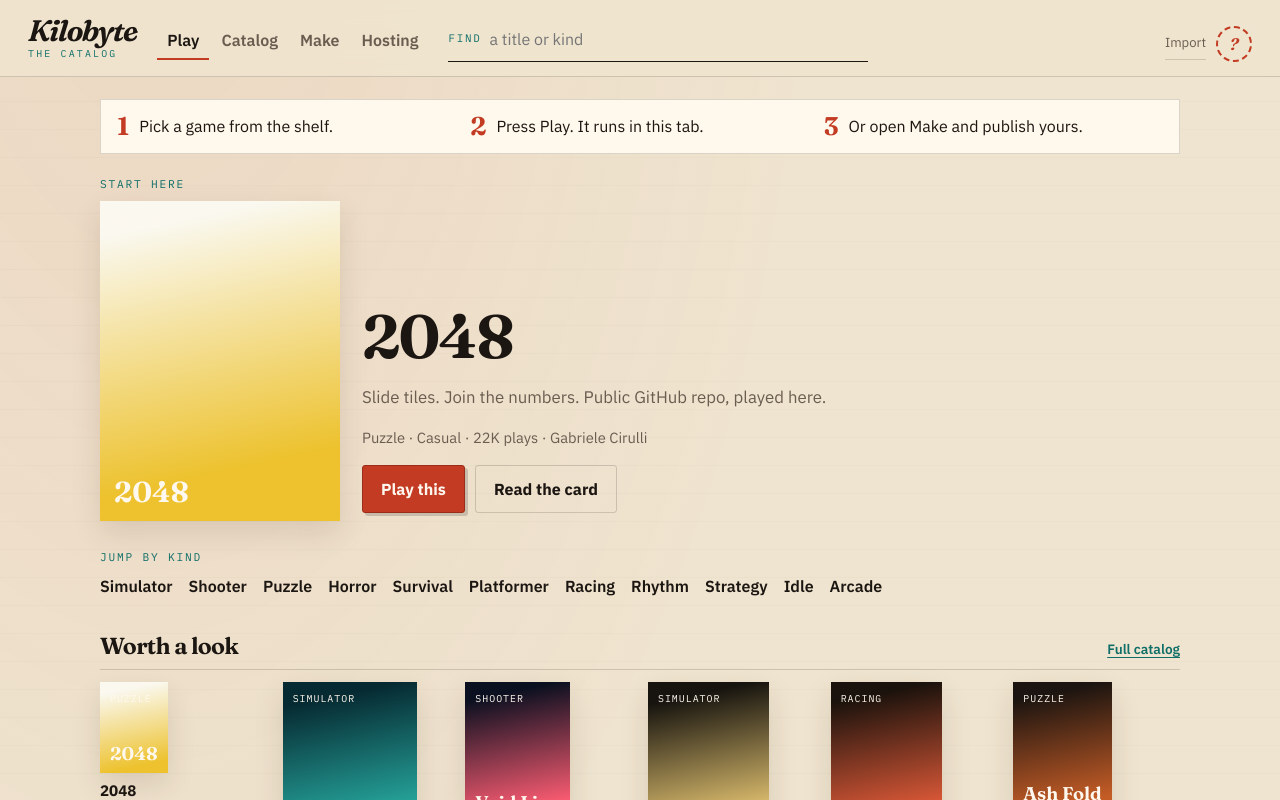
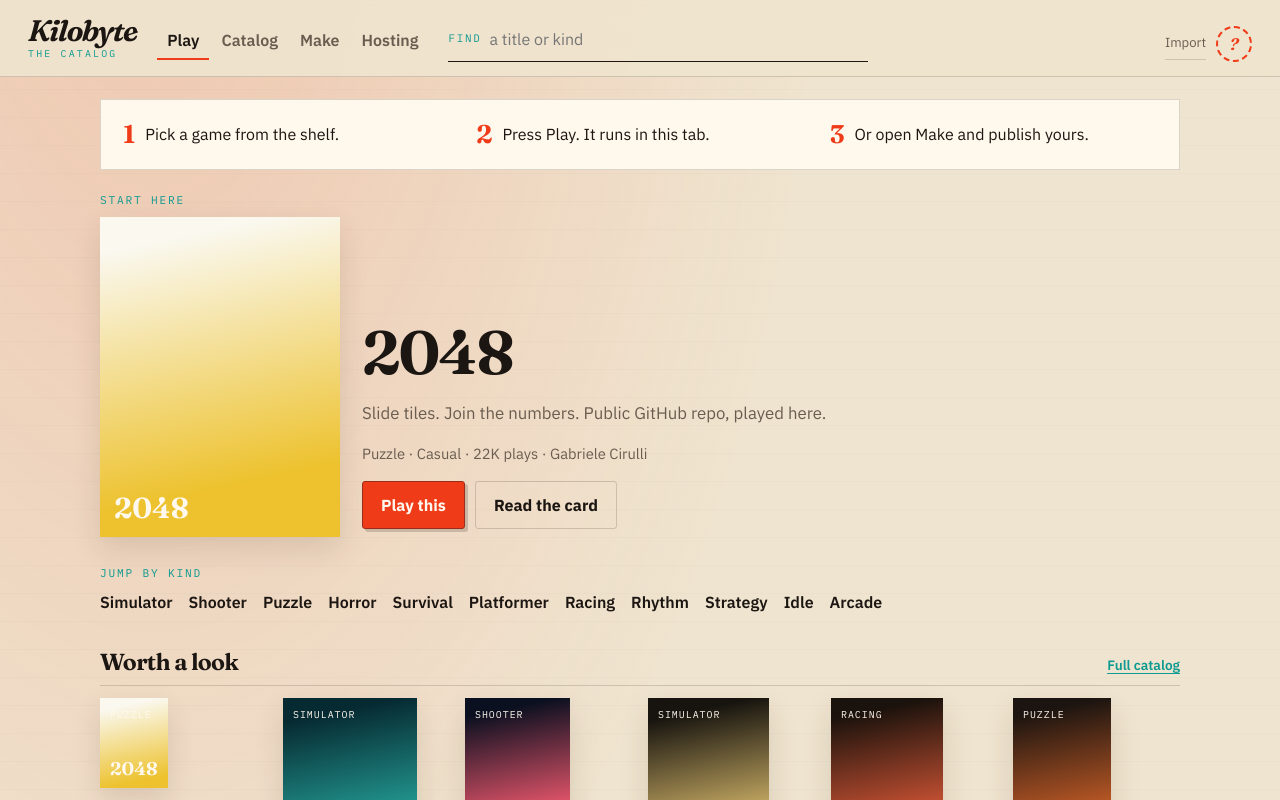
Before and after one commit to michaelnjoku347/KiloByte, a React (Vite) app: page / in a window 1280 px wide. Shown: the top 800 px of the page. Built offline with nearby package versions, Linux system fonts and the light colour scheme.

Commit message:
Make the catalog react to the pointer without changing stack.
Plates and posters tilt toward the cursor, stamps lift on press, shelves stagger in, and accents run hotter. Still TypeScript and React — CSS already covers this kind of motion.

```diff
--- a/src/App.css
+++ b/src/App.css
@@ -947,6 +947,295 @@ h2 {
   font-size: 0.9rem;
 }
 
+.topbar,
+.panel,
+.howto,
+.you-card,
+.dropzone,
+.index-table tbody tr,
+.field input,
+.field textarea {
+  transition:
+    background-color 0.35s ease,
+    color 0.35s ease,
+    border-color 0.35s ease,
+    box-shadow 0.2s ease,
+    transform 0.2s ease;
+}
+
+.nav button,
+.filters button {
+  position: relative;
+  transition: color 0.2s ease, border-color 0.2s ease;
+}
+
+.nav button:hover,
+.filters button:hover {
+  color: var(--ember);
+}
+
+.wordmark {
+  transition: transform 0.2s ease, color 0.2s ease;
+}
+
+.wordmark:hover span {
+  color: var(--ember);
+}
+
+.seal {
+  transition:
+    transform 0.2s ease,
+    background-color 0.2s ease,
+    color 0.2s ease,
+    box-shadow 0.2s ease,
+    border-color 0.2s ease;
+}
+
+.seal:hover {
+  transform: rotate(-10deg) scale(1.08);
+  box-shadow: 0 0 0 5px color-mix(in srgb, var(--ember) 22%, transparent);
+}
+
+.primary-btn,
+.play-btn,
+.ghost-btn {
+  position: relative;
+  overflow: hidden;
+  transition:
+    transform 0.14s ease,
+    box-shadow 0.14s ease,
+    filter 0.14s ease,
+    background-color 0.2s ease,
+    color 0.2s ease,
+    border-color 0.2s ease;
+}
+
+.primary-btn:hover,
+.play-btn:hover {
+  transform: translate(-2px, -2px);
+  box-shadow: 6px 6px 0 var(--stamp-edge);
+  filter: saturate(1.2) brightness(1.05);
+}
+
+.primary-btn:active,
+.play-btn:active {
+  transform: translate(2px, 2px);
+  box-shadow: 0 0 0 var(--stamp-edge);
+  filter: none;
+}
+
+.ghost-btn:hover {
+  border-color: var(--ember);
+  color: var(--ember);
+  transform: translate(-1px, -1px);
+}
+
+.howto li {
+  padding: 8px 6px;
+  border-radius: 4px;
+  transition: transform 0.2s ease, background-color 0.2s ease;
+}
+
+.howto li:hover {
+  transform: translateX(6px);
+  background: var(--bg-2);
+}
+
+.howto strong {
+  transition: transform 0.2s ease;
+  display: inline-block;
+}
+
+.howto li:hover strong {
+  transform: scale(1.12) rotate(-6deg);
+}
+
+.kind-link,
+.chip {
+  background-image: linear-gradient(var(--ember), var(--ember));
+  background-size: 0 2px;
+  background-position: 0 100%;
+  background-repeat: no-repeat;
+  transition: background-size 0.22s ease, color 0.22s ease, border-color 0.22s ease;
+}
+
+.kind-link:hover,
+.kind-on,
+.prompt-row .chip:hover {
+  background-size: 100% 2px;
+  color: var(--ember);
+}
+
+.prompt-row .chip {
+  transition:
+    transform 0.14s ease,
+    background-color 0.2s ease,
+    color 0.2s ease,
+    border-color 0.2s ease;
+}
+
+.prompt-row .chip:hover {
+  transform: translateY(-2px);
+}
+
+.prompt-row .chip-on:hover {
+  color: var(--on-plate);
+}
+
+.lead-poster,
+.dossier-poster,
+.plate-face {
+  overflow: hidden;
+  position: relative;
+}
+
+.tilt {
+  --px: 0;
+  --py: 0;
+  transform: perspective(820px) rotateY(calc(var(--px) * 10deg)) rotateX(calc(var(--py) * -9deg))
+    translateZ(0);
+  transition: transform 0.18s ease-out, box-shadow 0.18s ease;
+  will-change: transform;
+}
+
+.tilt:hover {
+  box-shadow: 0 24px 44px rgba(58, 36, 16, 0.28);
+}
+
+.tilt::after {
+  content: '';
+  pointer-events: none;
+  position: absolute;
+  inset: 0;
+  background: linear-gradient(
+    118deg,
+    transparent 32%,
+    rgba(255, 255, 255, 0.34) 50%,
+    transparent 68%
+  );
+  opacity: 0;
+  transform: translateX(calc(var(--px) * 28%)) translateY(calc(var(--py) * 12%));
+  transition: opacity 0.2s ease;
+}
+
+.tilt:hover::after {
+  opacity: 1;
+}
+
+.plate {
+  --stagger: 0;
+  animation: rise-in 0.48s cubic-bezier(0.2, 0.8, 0.2, 1) both;
+  animation-delay: calc(var(--stagger) * 42ms);
+}
+
+.plate-copy strong,
+.plate-play,
+.index-title {
+  transition: color 0.18s ease;
+}
+
+.plate:hover .plate-copy strong,
+.plate-play:hover,
+.index-title:hover {
+  color: var(--ember);
+}
+
+.plate-play {
+  transition: transform 0.18s ease, color 0.18s ease, letter-spacing 0.18s ease;
+}
+
+.plate:hover .plate-play {
+  letter-spacing: 0.04em;
+}
+
+.index-table tbody tr:hover {
+  background: var(--panel);
+}
+
+.index-table tbody tr:hover .index-num {
+  color: var(--ember);
+  transform: scale(1.08);
+}
+
+.index-num {
+  transition: color 0.18s ease, transform 0.18s ease;
+  display: inline-block;
+}
+
+.dropzone {
+  transition: border-color 0.2s ease, background-color 0.2s ease, transform 0.2s ease;
+}
+
+.dropzone:hover {
+  border-color: var(--ember);
+  transform: translateY(-2px);
+}
+
+.theme-switch button {
+  transition:
+    transform 0.16s ease,
+    background-color 0.2s ease,
+    color 0.2s ease,
+    border-color 0.2s ease;
+}
+
+.theme-switch button:hover {
+  transform: translateY(-2px);
+}
+
+.toast {
+  animation: toast-in 0.35s cubic-bezier(0.2, 0.8, 0.2, 1);
+}
+
+@keyframes rise-in {
+  from {
+    opacity: 0;
+    transform: translateY(16px) scale(0.97);
+  }
+  to {
+    opacity: 1;
+    transform: none;
+  }
+}
+
+@keyframes toast-in {
+  from {
+    opacity: 0;
+    transform: translate(-50%, 12px);
+  }
+  to {
+    opacity: 1;
+    transform: translate(-50%, 0);
+  }
+}
+
+@media (prefers-reduced-motion: reduce) {
+  html {
+    transition: none;
+  }
+
+  .plate,
+  .toast,
+  .tilt,
+  .howto li,
+  .howto strong,
+  .play-btn,
+  .primary-btn,
+  .ghost-btn,
+  .seal,
+  .nav button,
+  .kind-link,
+  .chip {
+    animation: none !important;
+    transition: none !important;
+    transform: none !important;
+  }
+
+  .tilt::after {
+    display: none;
+  }
+}
+
 @media (max-width: 860px) {
   .topbar,
   main,
--- a/src/components/DashboardPage.tsx
+++ b/src/components/DashboardPage.tsx
@@ -3,6 +3,7 @@ import { formatBytes } from '../lib/cart'
 import { formatCount, similarGames, visitScore } from '../lib/catalog'
 import { playUrlFor, sourceLabel } from '../lib/record'
 import { go } from '../lib/route'
+import { livePointer } from '../lib/pointer'
 import { GameCard } from './GameCard'
 
 export function DashboardPage({
@@ -38,8 +39,9 @@ export function DashboardPage({
       </button>
       <section className="dossier">
         <div
-          className="dossier-poster"
+          className="dossier-poster tilt"
           style={{ background: `linear-gradient(168deg, ${game.palette.bg}, ${game.cover})` }}
+          {...livePointer}
         >
           <i>{game.genres[0] || 'Game'}</i>
           <span>{game.title}</span>
@@ -108,8 +110,8 @@ export function DashboardPage({
             <h2>Nearby on the shelf</h2>
           </header>
           <div className="shelf-grid">
-            {related.map((item) => (
-              <GameCard key={item.id} game={item} compact onPlay={() => onPlayOther(item.id)} />
+            {related.map((item, i) => (
+              <GameCard key={item.id} game={item} compact stagger={i} onPlay={() => onPlayOther(item.id)} />
             ))}
           </div>
         </section>
--- a/src/components/DiscoverPage.tsx
+++ b/src/components/DiscoverPage.tsx
@@ -2,6 +2,7 @@ import { useMemo } from 'react'
 import type { GameRecord } from '../types'
 import { CHART_GENRES, buildRails, featuredGame, filterGames, formatCount, visitScore } from '../lib/catalog'
 import { go } from '../lib/route'
+import { livePointer } from '../lib/pointer'
 import { GameCard } from './GameCard'
 
 export function DiscoverPage({
@@ -50,11 +51,12 @@ export function DiscoverPage({
           <p className="empty">Nothing by that name. Try Puzzle, Simulator, or a title like Dock Ledger.</p>
         ) : (
           <div className="shelf-grid">
-            {results.map((game) => (
+            {results.map((game, i) => (
               <GameCard
                 key={game.id}
                 game={game}
                 plays={plays[game.id] ?? 0}
+                stagger={i}
                 onPlay={() => onPlay(game.id)}
               />
             ))}
@@ -89,11 +91,12 @@ export function DiscoverPage({
           <div className="lead-spread">
             <button
               type="button"
-              className="lead-poster"
+              className="lead-poster tilt"
               style={{
                 background: `linear-gradient(168deg, ${featured.palette.bg} 10%, ${featured.cover} 80%)`,
               }}
               onClick={() => go({ name: 'game', id: featured.id })}
+              {...livePointer}
             >
               <i>{featured.genres[0]}</i>
               <span>{featured.title}</span>
@@ -140,12 +143,13 @@ export function DiscoverPage({
             )}
           </header>
           <div className="shelf-grid">
-            {shelf.games.map((game) => (
+            {shelf.games.map((game, i) => (
               <GameCard
                 key={game.id}
                 game={game}
                 plays={plays[game.id] ?? 0}
                 compact
+                stagger={i}
                 onPlay={() => onPlay(game.id)}
               />
             ))}
--- a/src/components/GameCard.tsx
+++ b/src/components/GameCard.tsx
@@ -1,31 +1,36 @@
+import type { CSSProperties } from 'react'
 import type { GameRecord } from '../types'
 import { formatCount, visitScore } from '../lib/catalog'
 import { go } from '../lib/route'
+import { livePointer } from '../lib/pointer'
 
 export function GameCard({
   game,
   plays = 0,
   compact = false,
   rank,
+  stagger = 0,
   onPlay,
 }: {
   game: GameRecord
   plays?: number
   compact?: boolean
   rank?: number
+  stagger?: number
   onPlay?: () => void
   onRemove?: () => void
 }) {
   const visits = visitScore(game, { [game.id]: plays })
 
   return (
-    <article className={`plate ${compact ? 'compact' : ''}`}>
+    <article className={`plate ${compact ? 'compact' : ''}`} style={{ '--stagger': stagger } as CSSProperties}>
       <button type="button" className="plate-hit" onClick={() => go({ name: 'game', id: game.id })}>
         <span
-          className="plate-face"
+          className="plate-face tilt"
           style={{
             background: `linear-gradient(168deg, ${game.palette.bg} 12%, ${game.cover} 88%)`,
           }}
+          {...livePointer}
         >
           {rank !== undefined && <em className="plate-rank">{rank}</em>}
           <i className="plate-kind">{game.genres[0] || 'Game'}</i>
--- a/src/index.css
+++ b/src/index.css
@@ -4,15 +4,15 @@
   --bg-2: #e7d8ba;
   --panel: #fff8ec;
   --paper: #1c1612;
-  --ticket: #0f6e68;
-  --ember: #c23b22;
-  --mint: #1f6f5c;
+  --ticket: #0d9a90;
+  --ember: #ef3b18;
+  --mint: #12856f;
   --ink: #1c1612;
   --muted: #6a5d50;
   --line: rgba(28, 22, 18, 0.16);
   --shadow: 0 12px 28px rgba(58, 36, 16, 0.12);
   --wash: rgba(239, 228, 207, 0.92);
-  --glow: rgba(194, 59, 34, 0.08);
+  --glow: rgba(239, 59, 24, 0.18);
   --rule: rgba(28, 22, 18, 0.035);
   --play-face: #fff6ee;
   --stamp-edge: #9a2c19;
@@ -38,15 +38,15 @@ html[data-theme='dark'] {
   --bg-2: #261f18;
   --panel: #2c241c;
   --paper: #f4ead8;
-  --ticket: #7ebfb8;
-  --ember: #e07055;
-  --mint: #6fbfa8;
+  --ticket: #4ee6d6;
+  --ember: #ff5c38;
+  --mint: #5ed4b4;
   --ink: #f4ead8;
   --muted: #b9a894;
   --line: rgba(244, 234, 216, 0.14);
   --shadow: 0 12px 28px rgba(0, 0, 0, 0.4);
   --wash: rgba(28, 24, 20, 0.94);
-  --glow: rgba(224, 112, 85, 0.14);
+  --glow: rgba(255, 92, 56, 0.2);
   --rule: rgba(244, 234, 216, 0.05);
   --play-face: #1c1814;
   --stamp-edge: #c45c3a;
@@ -57,6 +57,10 @@ html[data-theme='dark'] {
 
 * {
   box-sizing: border-box;
+}
+
+html {
+  transition: background-color 0.4s ease, color 0.4s ease;
 }
 
 html,
--- /dev/null
+++ b/src/lib/pointer.ts
@@ -0,0 +1,24 @@
+import type { PointerEvent } from 'react'
+
+function reducedMotion(): boolean {
+  return typeof window !== 'undefined' && window.matchMedia('(prefers-reduced-motion: reduce)').matches
+}
+
+export function trackPointer(e: PointerEvent<HTMLElement>) {
+  if (reducedMotion()) return
+  const box = e.currentTarget.getBoundingClientRect()
+  const x = (e.clientX - box.left) / Math.max(box.width, 1)
+  const y = (e.clientY - box.top) / Math.max(box.height, 1)
+  e.currentTarget.style.setProperty('--px', (x * 2 - 1).toFixed(3))
+  e.currentTarget.style.setProperty('--py', (y * 2 - 1).toFixed(3))
+}
+
+export function resetPointer(e: PointerEvent<HTMLElement>) {
+  e.currentTarget.style.setProperty('--px', '0')
+  e.currentTarget.style.setProperty('--py', '0')
+}
+
+export const livePointer = {
+  onPointerMove: trackPointer,
+  onPointerLeave: resetPointer,
+}
```
